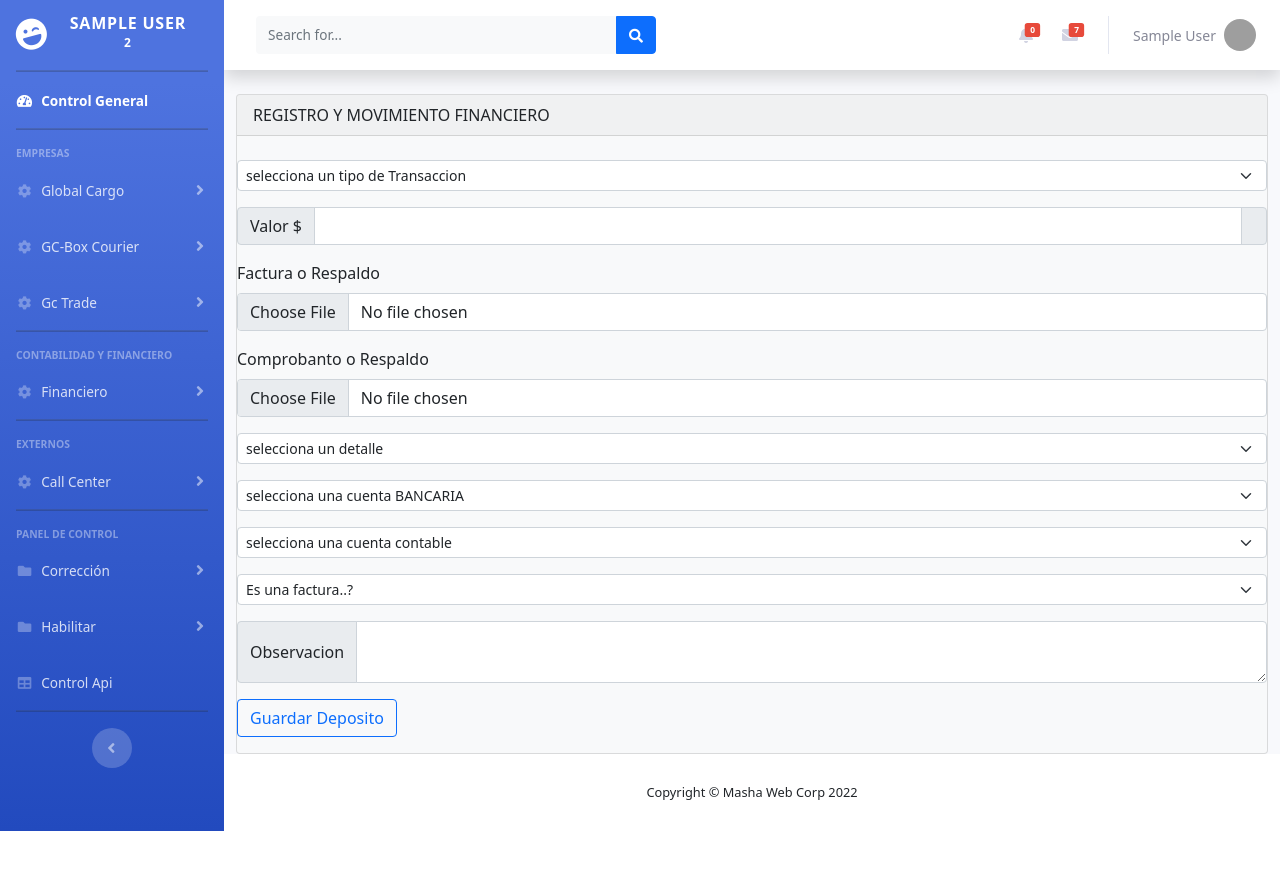
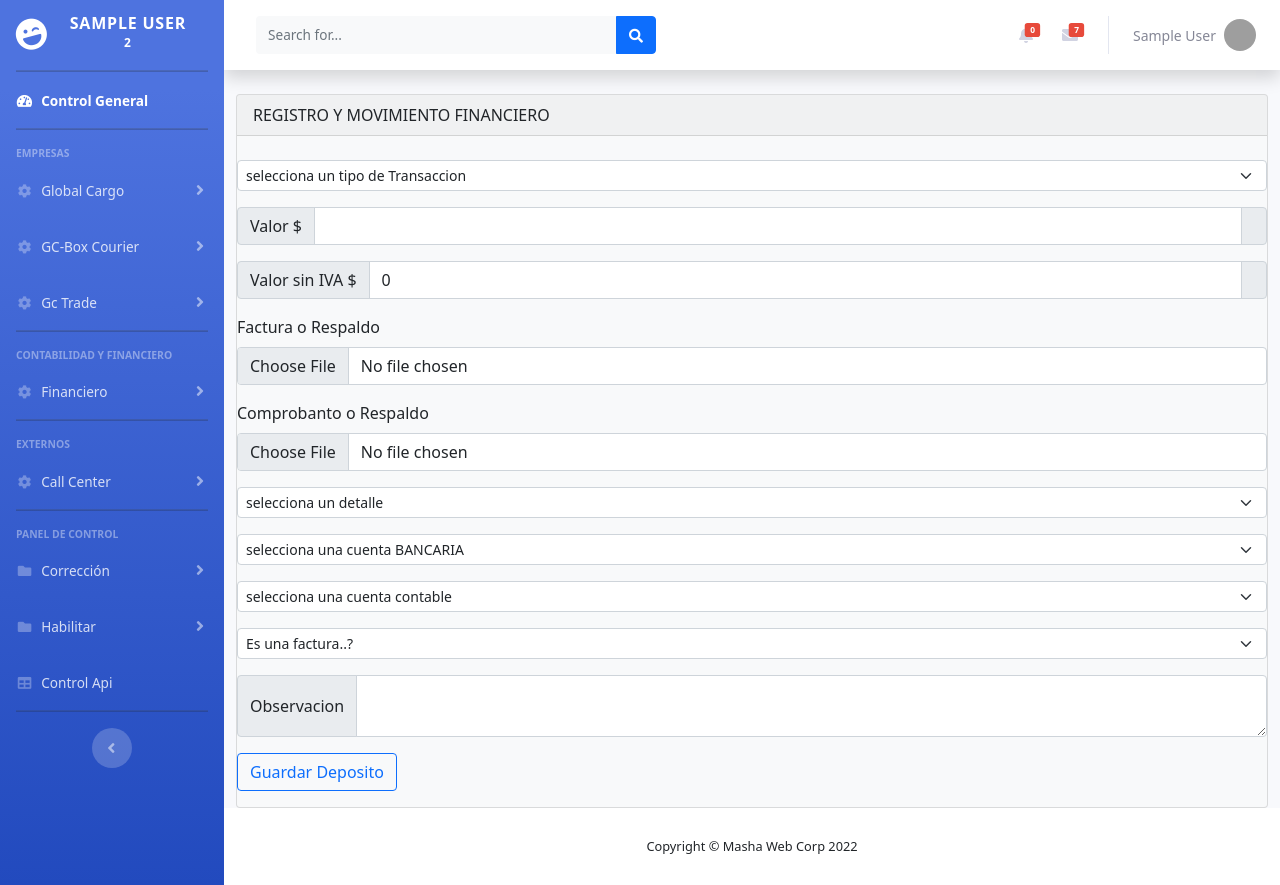
Before and after one commit to Alej1405/global2, a PHP site: page /sistema/USUARIOS/registro_fin.php in a window 1280 px wide. Before the commit the page ends 831 px from the top, so only its background shows below. Run offline with PHP 8.4, Linux system fonts and the light colour scheme; the visitor is signed in with stand-in values (Sample User, id 1); tables that the repository leaves empty or names only in its code hold one stand-in row (values such as "Sample post"); grey boxes are pictures that could not be loaded.

Commit message:
formulario de registro finalizado

```diff
--- a/sistema/USUARIOS/registro_fin.php
+++ b/sistema/USUARIOS/registro_fin.php
@@ -40,6 +40,7 @@
             $tipo = "";
             $valor = "";
             $respaldo = "";
+            $deposito = "";
             $detalle = "";
             $banco = "";
             $cuenta = "";
@@ -47,6 +48,7 @@
             $v_iva = "";
             $responsable = "";
             $f_ingreso = "";
+            $valorSV = "";
 
         //ARRAY DE ERRORES PARA LA ALERTAS
             $errores = [];
@@ -57,37 +59,61 @@
             //asignar informacion del archivo a la variable
                 $tipo = $_POST['tipo'];
                 $valor = $_POST['valor'];
+                $valor_SV = $_POST['valor_SV'];
                 $respaldo = $_FILES['respaldo'];
+                $deposito = $_FILES['deposito'];
                 $detalle = $_POST['detalle'];
                 $banco = $_POST['banco'];
                 $cuenta = $_POST['cuenta'];
                 $factura = $_POST['factura'];
-            $v_iva = $_POST['v_iva'];
                 $responsable = $_SESSION['usuario'];
                 $f_ingreso = date('y-m-d');
+
+                //--------------- calculo del valor IVA solo cuando la condicion de la factura sea si caso contrario no se realiza el proceso
+                    switch ($factura){
+                        case "si":
+                            //constantes de la formula
+                                //calculo del valor sin iva
+                                    $valor1 = $valor - $valor_SV;
+                                //fin del calculo del valor sin iva
+                                $constante = 1.12;
+                                $valor_2 = number_format($valor1, 2);
+                                $constante_2 = number_format($constante, 2);
+                                $v_iva_1 = $valor_2 / $constante;
+                                $v_iva_2 = $valor1 - $v_iva_1;
+                                $v_iva = round($v_iva_2, 2);
+                            break;
+
+                        case "no":
+                                $v_iva = 0;
+                            break;
+                    }
 
             //DECLARACION DE VARIABLES TABLA DATOSORDENES
 
                     if(!$tipo) {
-                        $errores[] = "NOOOO!!!! FALTA EL NUMERO DE DEPOSITO";
+                        $errores[] = "NOOOO!!!! SELECCIONA UN TIPO DE MOVIENTO";
                     }
                     if(!$valor) {
-                        $errores[] = "QUE HACEEEEEEEE!!!! FALTA LA CATIDAD QUE SE DEPOSITO";
+                        $errores[] = "QUE HACEEEEEEEE!!!! FALTA EL VALOR, RECUERDA QUE ES SIN CEROS.";
                     }
                     if(!$detalle) {
-                        $errores[] = "HEY!!!! PON LA FECHA DEL DEPOSITO";
+                        $errores[] = "HEY!!!! SELECCIONA UN DETALLE";
                     }
                     if(!$banco) {
-                        $errores[] = "ATENTOS A LOS DATOS!!!! AGREGA EL NUMERO DE CUENTA";
+                        $errores[] = "ATENTA A LOS DATOS!!!! POR FAVOR REGISTRA UNA CUENTA DE DESTINO ";
                     }
                     if(!$cuenta) {
-                        $errores[] = "QUE HACEEEEEEEE!!!! SI NO HAY OBSERVACION AGREGA SIN NOVEDAD";
+                        $errores[] = "QUE HACEEEEEEEE!!!! SELECCIONA UNA CUENTA CONTABLE";
                     }
                     if(!$factura) {
-                        $errores[] = "QUE HACEEEEEEEE!!!! SI NO HAY OBSERVACION AGREGA SIN NOVEDAD";
+                        $errores[] = "QUE HACEEEEEEEE!!!! SELECCIONA SI ES O NO FACTURA";
                     }
                     if(!$respaldo['name']) {
-                        $errores[] = "HEY!!!! ADJUNTA EL RESPALDO DEL DEPOSITO SI NO, HAY TABLA";
+                        $errores[] = "HEY!!!! ADJUNTA LA FACTURA O DEPOSITO DEL MOVIENTO";
+                    }
+                    if(!$deposito['name']) {
+                        $errores[] = "HEY NOOOOOOOO!!!! ADJUNTA EL COMPROBANTE DE PAGO O COBRO";
                     }
 
                     if(empty($errores)) {
@@ -105,23 +131,24 @@
                     //crear nombre unico
 
                     $nombre_respaldo = md5( uniqid(rand(),true)) . ".pdf";
+                    $nombre_deposito = md5( uniqid(rand(),true)) . ".pdf";
 
                     //subir el archivo
                     move_uploaded_file($respaldo['tmp_name'], $depositos_img. $nombre_respaldo);
+                    move_uploaded_file($deposito['tmp_name'], $depositos_img. $nombre_deposito);
 
                 $fecha_g = date('y-m-d');
 
-                //$G_deposito = "INSERT INTO control_dep (deposito, referencia, cantidad, depositante, fecha, fecha_g, cuenta, observacion)
-                                            //values ('$nombre_deposito', '$referencia', '$cantidad', '$depositante', '$fecha', '$fecha_g', '$cuenta', '$observacion')";
+                $G_deposito = "INSERT INTO ingresos_egresos (tipo, valor, respaldo, detalle, banco, cuenta, factura, v_iva, responsable, f_ingreso, deposito)
+                                            values ('$tipo', '$valor', '$nombre_respaldo', '$detalle', '$banco', '$cuenta', '$factura', '$v_iva', '$responsable', '$f_ingreso', '$nombre_deposito')";
 
-                                //$guardar = mysqli_query($db4, $G_deposito);
+                                $guardar = mysqli_query($db6, $G_deposito);
 
                     if ($guardar) {
                         echo '
                             <div class="alert alert-success">
-                                <a href="depositos.php">Continuar actualizando la gestion</a>
+                                <a href="registro_fin.php">Registrar mas movimientos</a>
                             </div>';
-                        //header('location: usuarios.php');
                     }
             }
 
@@ -153,61 +180,68 @@
 
                     <div class="input-group mb-3">
                         <span class="input-group-text">Valor $</span>
-                        <input type="text" class="form-control" name="valor" aria-label="Amount (to the nearest dollar)">
+                        <input type="float" class="form-control" name="valor" aria-label="Amount (to the nearest dollar)">
+                        <span class="input-group-text"></span>
+                    </div>
+
+                    <div class="input-group mb-3">
+                        <span class="input-group-text">Valor sin IVA $</span>
+                        <input type="float" class="form-control" name="valor_SV" aria-label="Amount (to the nearest dollar)" value="0">
                         <span class="input-group-text"></span>
                     </div>
 
                     <div class="mb-3">
                         <label for="respaldo" class="form-label">Factura o Respaldo</label>
-                        <input type="file" id="respaldo" accept="file/pdf" name="respaldo" class="form-control" require aria-label="Username" value="Adjuntar Respaldo" aria-describedby="basic-addon1">
+                        <input type="file" id="respaldo" accept="pdf" name="respaldo" class="form-control" require aria-label="Username" value="Adjuntar Respaldo" aria-describedby="basic-addon1">
                     </div>
 
                     <div class="mb-3">
                         <label for="deposito" class="form-label">Comprobanto o Respaldo</label>
-                        <input type="file" id="deposito" accept="image/jpeg, image/png, pdf" name="deposito" class="form-control" require aria-label="Username" value="Adjuntar Respaldo" aria-describedby="basic-addon1">
+                        <input type="file" id="deposito" accept="pdf" name="deposito" class="form-control" require aria-label="Username" value="Adjuntar Respaldo" aria-describedby="basic-addon1">
                     </div>
 
                     <div class="input-group mb-3">
                         <select class="form-select form-select-sm" name="detalle" aria-label=".form-select-sm example">
                             <option selected>selecciona un detalle</option>
-                            <option value="Ingreso">Anticipo</option>
-                            <option value="Egreso">Pago de proveedores</option>
-                            <option value="Egreso">Servicios Basicos UIO</option>
-                            <option value="Egreso">Servicios Basicos GYE</option>
-                            <option value="Egreso">Gastos Administrativos</option>
-                            <option value="Egreso">Viaticos</option>
-                            <option value="Egreso">Gastos Varios</option>
-                            <option value="Egreso">Insumos de Oficina</option>
-                            <option value="Egreso">Gasto Operativo</option>
-                            <option value="Egreso">Transporte</option>
-                            <option value="Egreso">Gasto Administrativo</option>
+                            <option value="anticipo">Anticipo</option>
+                            <option value="pago proveedores">Pago de proveedores</option>
+                            <option value="servicios basicos uio">Servicios Basicos UIO</option>
+                            <option value="servicios basicos gye">Servicios Basicos GYE</option>
+                            <option value="gastos administrativos">Gastos Administrativos</option>
+                            <option value="viaticos">Viaticos</option>
+                            <option value="gastos varios">Gastos Varios</option>
+                            <option value="insumos de oficina">Insumos de Oficina</option>
+                            <option value="gasto operativo">Gasto Operativo</option>
+                            <option value="transporte">Transporte</option>
+                            <option value="gasto administrativo">Gasto Administrativo</option>
                         </select>
                     </div>
 
                     <div class="input-group mb-3">
                         <select class="form-select form-select-sm" name="banco" aria-label=".form-select-sm example">
                             <option selected>selecciona una cuenta BANCARIA</option>
-                            <option value="Ingreso">Bco. Guayaquil</option>
-                            <option value="Egreso">Bco. Produbanco</option>
-                            <option value="Egreso">Otra Cuenta</option>
+                            <option value="bco. de guayaquil">Bco. Guayaquil</option>
+                            <option value="bco produbanco">Bco. Produbanco</option>
+                            <option value="otra cuenta">Otra Cuenta</option>
                         </select>
                     </div>
 
                     <div class="input-group mb-3">
                         <select class="form-select form-select-sm" name="cuenta" aria-label=".form-select-sm example">
                             <option selected>selecciona una cuenta contable</option>
-                            <option value="Ingreso">C. Por Pagar</option>
-                            <option value="Egreso">C. Por Cobrar</option>
-                            <option value="Egreso">Gasto Operativo</option>
-                            <option value="Egreso">Caja Chica</option>
+                            <option value="c. por pagar">C. Por Pagar</option>
+                            <option value="c. por cobrar">C. Por Cobrar</option>
+                            <option value="gasto operativo">Gasto Operativo</option>
+                            <option value="caja chica">Caja Chica</option>
+                            <option value="caja general">Caja General</option>
                         </select>
                     </div>
 
                     <div class="input-group mb-3">
                         <select class="form-select form-select-sm" name="factura" aria-label=".form-select-sm example">
                             <option selected>Es una factura..?</option>
-                            <option value="Ingreso">Si</option>
-                            <option value="Egreso">No</option>
+                            <option value="si">Si</option>
+                            <option value="no">No</option>
                         </select>
                     </div>
 
```
Lines whose indentation alone changed are shown as unchanged.
